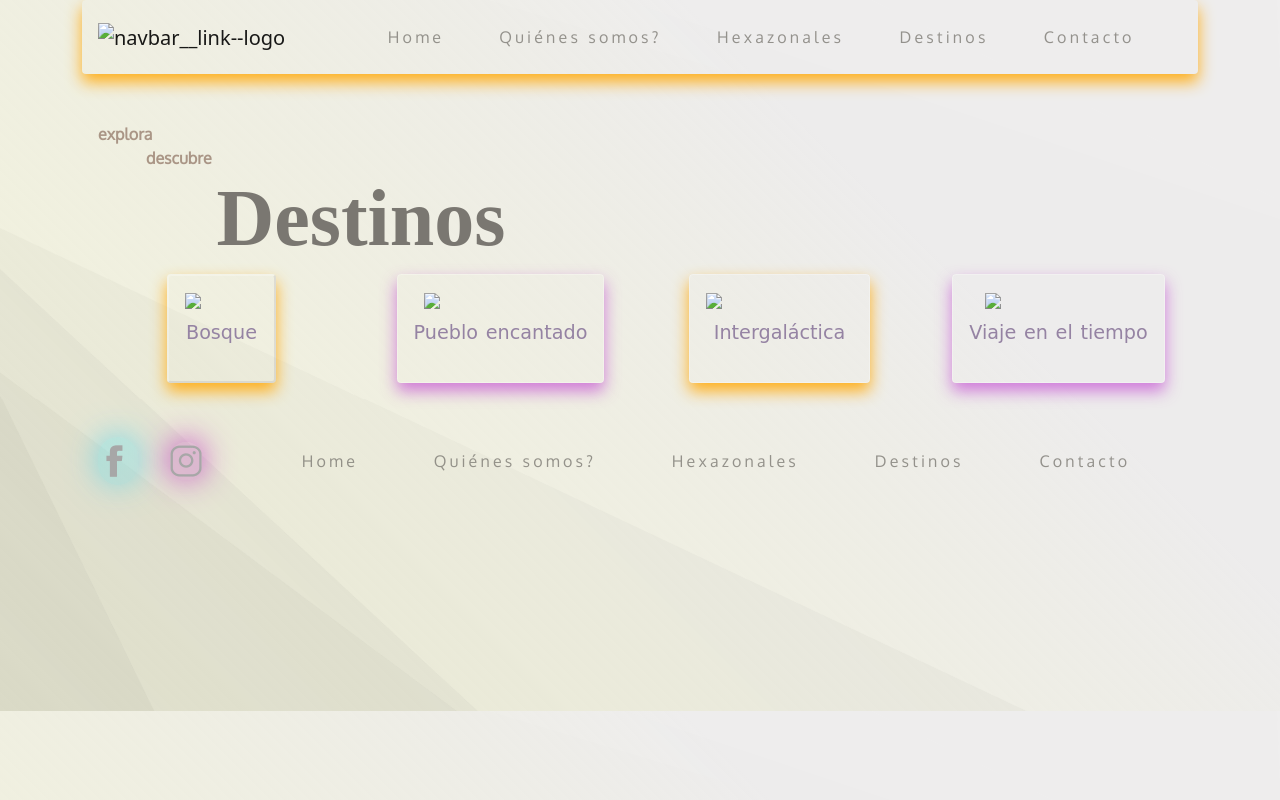
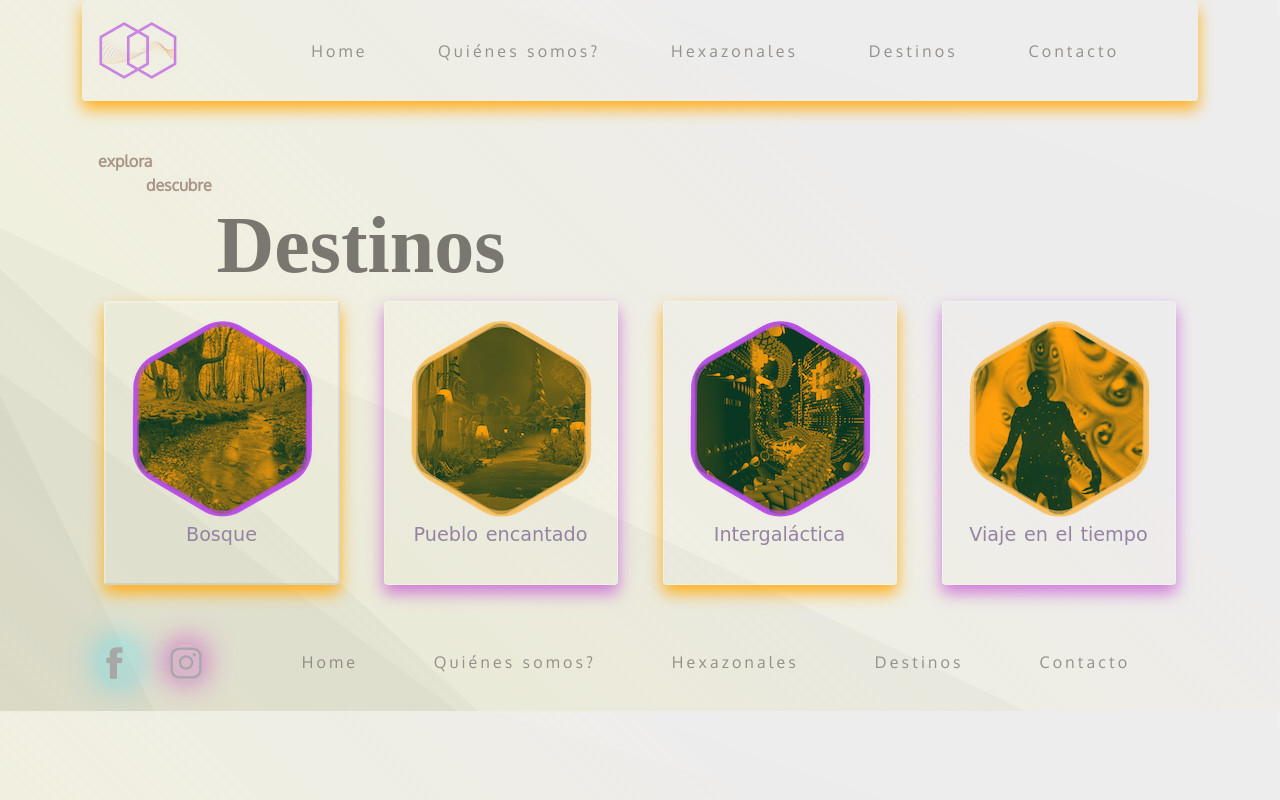
Before and after one commit to FloatingRiver8/Hexazonal, a website: page paginas/destinos.html in a window 1280 px wide. Drawn offline with nearby package versions, Linux system fonts and the light colour scheme; files that its build step writes are made by us from their sources; the site is published under a folder, as on GitHub Pages, so addresses that start at the root find nothing; a web font is replaced by a local one.

Commit message:
trabajo en rutas

```diff
--- a/paginas/destinos.html
+++ b/paginas/destinos.html
@@ -62,7 +62,7 @@
 
                         <!-- Logo como parte del navbar -->
                         <a class="navbar-brand navbar__link--logo" href="../index.html">
-                            <img src="/imagenes/hexaLogoNav.png" alt=navbar__link--logo style="width:80px;">
+                            <img src="../imagenes/hexaLogoNav.png" alt=navbar__link--logo style="width:80px;">
                         </a>
 
                         <button class="navbar-toggler" type="button" data-toggle="collapse"
@@ -146,7 +146,7 @@
                             <!-- Botón hexagonal trigger modal -->
                             <button type="button" class="btn-light main__botones--sombraNar" data-bs-toggle="modal"
                                 data-bs-target="#staticBackdrop1">
-                                <img src="/imagenes/destinoBosque.png" alt="Bosque" />
+                                <img src="../imagenes/destinoBosque.png" alt="Bosque" />
                                 <p>Bosque</p>
                             </button>
 
@@ -213,7 +213,7 @@
                             <!-- Botón hexagonal -->
                             <button type="button" class="btn btn-light main__botones--sombraViol" data-bs-toggle="modal"
                                 data-bs-target="#staticBackdrop2">
-                                <img src="/imagenes/destinoEncantado.png" alt="Pueblo encantado" />
+                                <img src="../imagenes/destinoEncantado.png" alt="Pueblo encantado" />
                                 <p>Pueblo encantado</p>
                             </button>
 
@@ -277,7 +277,7 @@
                         <div class="col-sm-6  col-xl-3 main__div--espacio d-flex justify-content-center">
                             <button type="button" class="btn btn-light main__botones--sombraNar" data-bs-toggle="modal"
                                 data-bs-target="#staticBackdrop3">
-                                <img src="/imagenes/destinoAventura.png" alt="Destino Aventura" />
+                                <img src="../imagenes/destinoAventura.png" alt="Destino Aventura" />
                                 <p>Intergaláctica</p>
                             </button>
 
@@ -339,7 +339,7 @@
                         <div class="col-sm-6 col-xl-3 main__div--espacio d-flex justify-content-center">
                             <button type="button" class="btn btn-light main__botones--sombraViol" data-bs-toggle="modal"
                                 data-bs-target="#staticBackdrop4">
-                                <img src="/imagenes/destinoViajeTiempo.png" alt="Universo Paralelo" />
+                                <img src="../imagenes/destinoViajeTiempo.png" alt="Universo Paralelo" />
                                 <p>Viaje en el tiempo</p>
                             </button>
 
```
Also changed, not shown: index.html (+1 -1 lines), paginas/hexazonales.html (+4 -4 lines).
